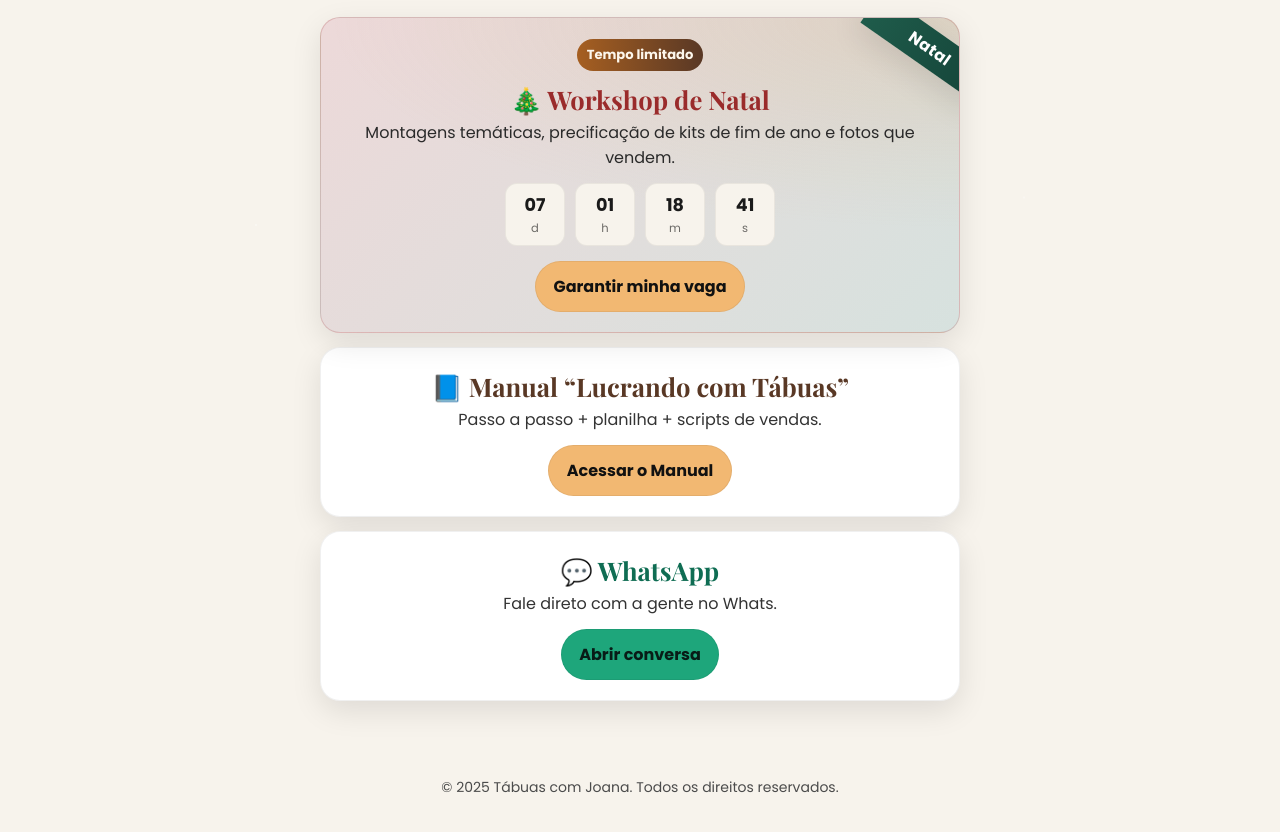
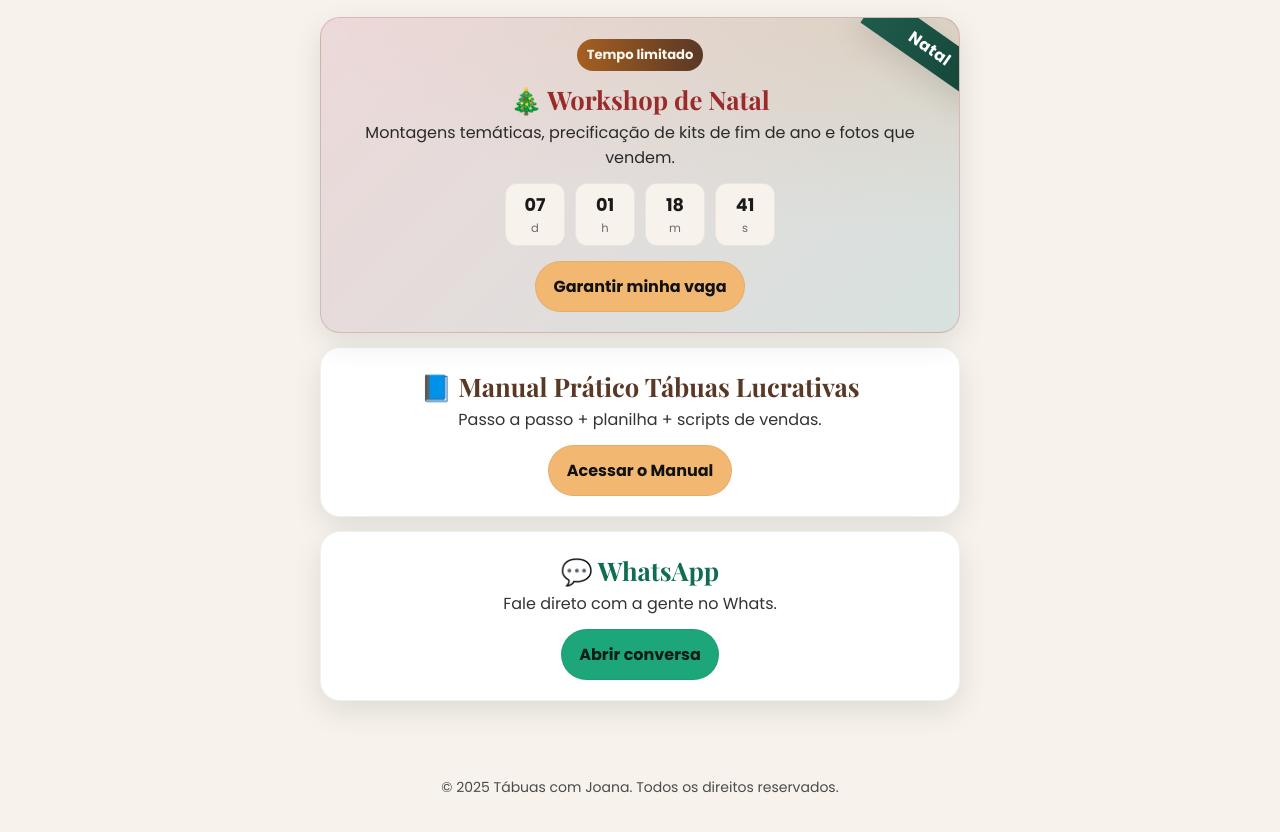
Before and after one commit to tabuascomjoana/tabuascomjoana, a plain HTML site: page index.html in a window 1280 px wide. Shown: the part 70-902 px from the top of the page. Drawn offline with nearby package versions, Linux system fonts and the light colour scheme.

Commit message:
Add files via upload

```diff
--- a/index.html
+++ b/index.html
@@ -44,7 +44,7 @@
     <!-- Manual -->
     <a class="card" href="manual.html" aria-label="Manual Lucrando com Tábuas">
       <div class="card-body">
-        <h2 class="title">📘 Manual “Lucrando com Tábuas”</h2>
+        <h2 class="title">📘 Manual Prático Tábuas Lucrativas</h2>
         <p class="desc">Passo a passo + planilha + scripts de vendas.</p>
         <span class="cta">Acessar o Manual</span>
       </div>
```
